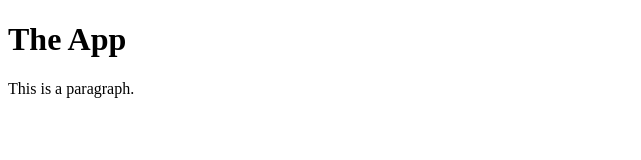
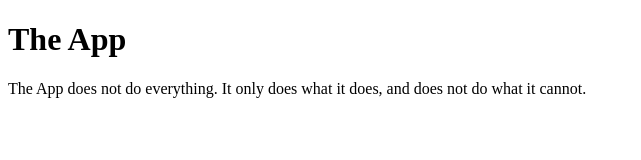
Before and after one commit to MouseUser/the-app, a plain HTML site: page UI.html in a window 1280 px wide. Shown: the whole page, without its empty margins (0-641 px from the left). Drawn offline with Linux system fonts and the light colour scheme.

Commit message:
new description

```diff
--- a/UI.html
+++ b/UI.html
@@ -6,7 +6,7 @@
 <body>
 
 <h1>The App</h1>
-<p>This is a paragraph.</p>
+<p>The App does not do everything. It only does what it does, and does not do what it cannot.</p>
 
 </body>
 </html>
```
